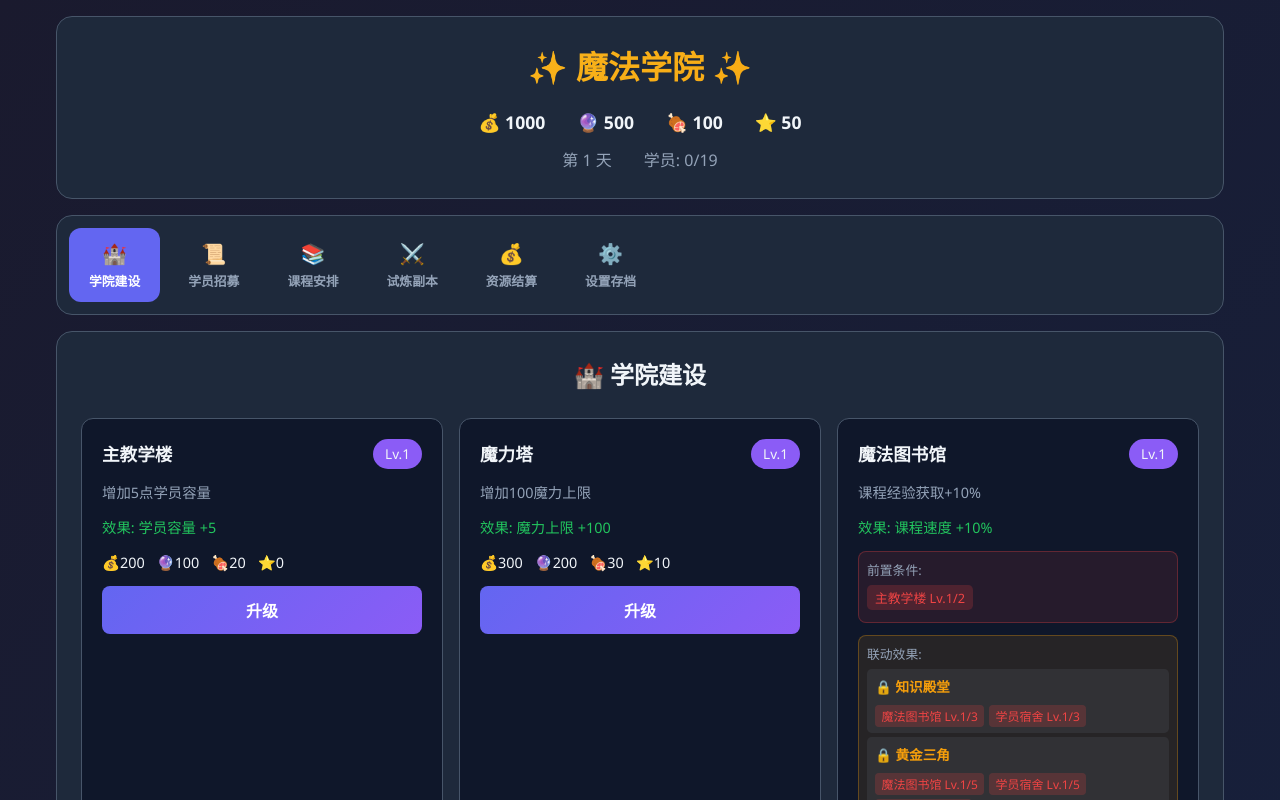
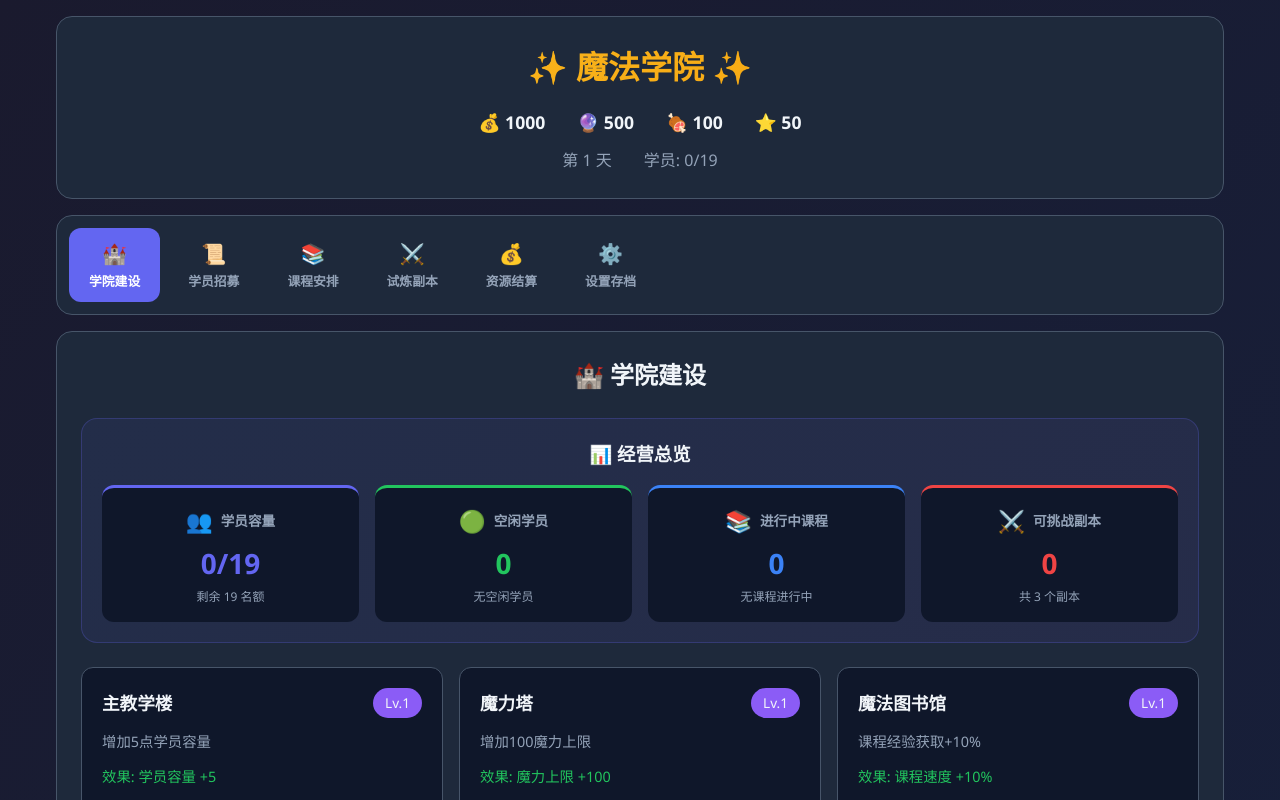
Before and after one commit to StarkXiao/xcf-203, a React (Vite) app in the folder magic-academy/: page / in a window 1280 px wide. Shown: the top 800 px of the page. Built offline with nearby package versions, Linux system fonts and the light colour scheme.

Commit message:
.1153866398963177:cd7a4b32712f1ef6d49c228764cbdd5a_6a324cfaa86e79008b6a6d25.6a324cfca86e79008b6a6d27.6a324cfc410d3d22a9e1c5e5:Trae CN.T(2026/6/17 15:30:04)

```diff
--- a/magic-academy/src/components/MainLayout.css
+++ b/magic-academy/src/components/MainLayout.css
@@ -3669,4 +3669,74 @@ body {
     width: 100%;
     justify-content: space-between;
   }
-}
+
+  .overview-grid {
+    grid-template-columns: repeat(2, 1fr) !important;
+  }
+}
+
+.overview-card {
+  background: linear-gradient(135deg, rgba(99, 102, 241, 0.08), rgba(139, 92, 246, 0.08));
+  border: 1px solid rgba(99, 102, 241, 0.25);
+  border-radius: 1rem;
+  padding: 1.25rem;
+  margin-bottom: 1.5rem;
+}
+
+.overview-title {
+  text-align: center;
+  color: var(--text-primary);
+  margin-bottom: 1rem !important;
+  font-size: 1.15rem !important;
+}
+
+.overview-grid {
+  display: grid;
+  grid-template-columns: repeat(auto-fit, minmax(200px, 1fr));
+  gap: 1rem;
+}
+
+.overview-item {
+  background: var(--bg-dark);
+  border-radius: 0.75rem;
+  padding: 1rem;
+  border-top: 3px solid;
+  transition: transform 0.2s, box-shadow 0.2s;
+  display: flex;
+  flex-direction: column;
+  gap: 0.35rem;
+}
+
+.overview-item:hover {
+  transform: translateY(-2px);
+  box-shadow: 0 6px 16px rgba(0, 0, 0, 0.25);
+}
+
+.overview-item-header {
+  display: flex;
+  align-items: center;
+  gap: 0.5rem;
+  margin-bottom: 0.25rem;
+}
+
+.overview-icon {
+  font-size: 1.35rem;
+}
+
+.overview-label {
+  font-size: 0.85rem;
+  color: var(--text-secondary);
+  font-weight: 600;
+}
+
+.overview-value {
+  font-size: 1.75rem;
+  font-weight: 800;
+  line-height: 1.1;
+}
+
+.overview-sub {
+  font-size: 0.75rem;
+  color: var(--text-secondary);
+  margin-top: 0.15rem;
+}
--- a/magic-academy/src/components/MainLayout.tsx
+++ b/magic-academy/src/components/MainLayout.tsx
@@ -96,12 +96,84 @@ export default function MainLayout() {
 }
 
 function AcademyModule() {
-  const { state, dispatch, canAfford, checkPrerequisites, getActiveSynergies } = useGame();
+  const { state, dispatch, canAfford, checkPrerequisites, getActiveSynergies, calculateSynergyBonus } = useGame();
   const activeSynergies = getActiveSynergies(state.buildings);
+
+  const getCapacity = () => {
+    const baseCapacity = 10;
+    const buildingBonus = state.buildings.reduce((acc, b) => {
+      if (b.effect.type === 'student_capacity') {
+        return acc + b.effect.value * b.level;
+      }
+      return acc;
+    }, 0);
+    const synergyBonus = calculateSynergyBonus(state.buildings, 'capacity');
+    return baseCapacity + buildingBonus + synergyBonus;
+  };
+
+  const capacity = getCapacity();
+  const idleStudents = state.students.filter(s => s.status === 'idle').length;
+  const studyingStudents = state.students.filter(s => s.status === 'studying').length;
+  const challengeableDungeons = state.dungeons.filter(dungeon => {
+    const battleReadyCount = state.students.filter(s =>
+      s.level >= dungeon.requiredLevel &&
+      s.status === 'idle' &&
+      s.stamina >= dungeon.staminaCost &&
+      s.morale >= 15
+    ).length;
+    return battleReadyCount > 0;
+  }).length;
+
+  const overviewItems = [
+    {
+      icon: '👥',
+      label: '学员容量',
+      value: `${state.students.length}/${capacity}`,
+      color: 'var(--primary)',
+      sub: `剩余 ${capacity - state.students.length} 名额`
+    },
+    {
+      icon: '🟢',
+      label: '空闲学员',
+      value: `${idleStudents}`,
+      color: 'var(--success)',
+      sub: idleStudents > 0 ? '可安排课程或挑战副本' : '无空闲学员'
+    },
+    {
+      icon: '📚',
+      label: '进行中课程',
+      value: `${studyingStudents}`,
+      color: '#3b82f6',
+      sub: studyingStudents > 0 ? '推进时间可完成课程' : '无课程进行中'
+    },
+    {
+      icon: '⚔️',
+      label: '可挑战副本',
+      value: `${challengeableDungeons}`,
+      color: 'var(--danger)',
+      sub: `共 ${state.dungeons.length} 个副本`
+    },
+  ];
 
   return (
     <div className="module academy-module">
       <h2>🏰 学院建设</h2>
+
+      <div className="overview-card">
+        <h3 className="overview-title">📊 经营总览</h3>
+        <div className="overview-grid">
+          {overviewItems.map((item, idx) => (
+            <div key={idx} className="overview-item" style={{ borderTopColor: item.color }}>
+              <div className="overview-item-header">
+                <span className="overview-icon">{item.icon}</span>
+                <span className="overview-label">{item.label}</span>
+              </div>
+              <div className="overview-value" style={{ color: item.color }}>{item.value}</div>
+              <div className="overview-sub">{item.sub}</div>
+            </div>
+          ))}
+        </div>
+      </div>
 
       {activeSynergies.length > 0 && (
         <div className="synergy-section">
```
